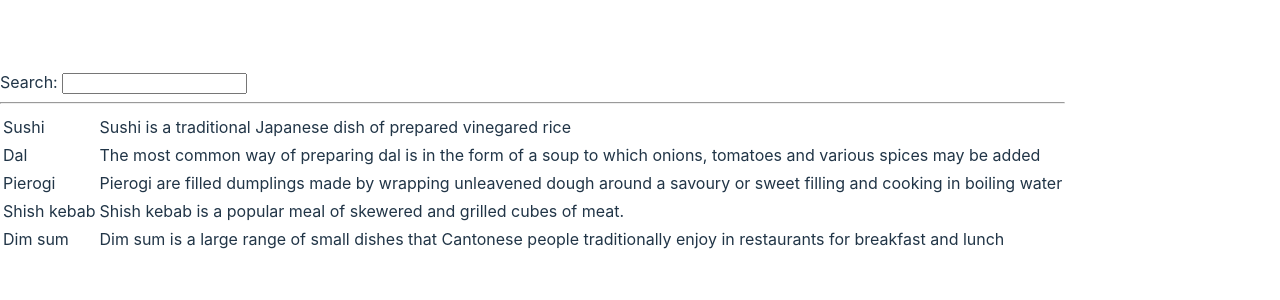
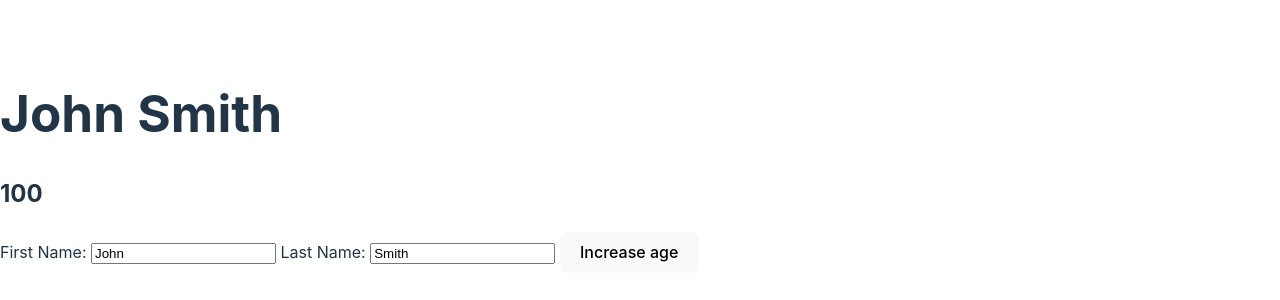
Before and after one commit to AndrewAttemptsCode/odin-my-first-react-app, a React (Vite) app: page / in a window 1280 px wide. Shown: the part 238-538 px from the top of the page. Built offline with nearby package versions, Linux system fonts and the light colour scheme.

Commit message:
Complete more-on-state person challenge

```diff
--- a/src/main.jsx
+++ b/src/main.jsx
@@ -1,7 +1,7 @@
 import { StrictMode } from 'react'
 import { createRoot } from 'react-dom/client'
 import './index.css'
-import FilterableList from './state-between-components/challenge_2/App';
+import Person from './more-on-state/App';
 
 
 const rootElement = document.getElementById('root');
@@ -9,6 +9,6 @@ const root = createRoot(rootElement);
 
 root.render(
   <StrictMode>
-  <FilterableList />
+  <Person />
   </StrictMode>
 )
--- /dev/null
+++ b/src/more-on-state/App.jsx
@@ -0,0 +1,55 @@
+import { useState } from "react";
+
+export default function Person() {
+  const [person, setPerson] = useState({ firstName: "John", lastName: "Smith", age: 100 });
+
+  function handleIncreaseAge() {
+    setPerson({ ...person, age: person.age + 1 });
+  };
+
+  function handleFirstNameChange(event) {
+    setPerson({ ...person, firstName: event.target.value });
+  }
+
+  function handleLastNameChange(event) {
+    setPerson({ ...person, lastName: event.target.value });
+  }
+
+  function capitalize(name) {
+    return name.charAt(0).toUpperCase() + name.slice(1).toLowerCase();
+  }
+
+  const fullName = capitalize(person.firstName) + ' ' + capitalize(person.lastName);
+
+  return (
+    <>
+      <h1>{fullName}</h1>
+      <h2>{person.age}</h2>
+      <Input label='First Name' name={person.firstName} onChange={handleFirstNameChange} />
+      <Input label='Last Name' name={person.lastName} onChange={handleLastNameChange} />
+
+      <button onClick={handleIncreaseAge}>Increase age</button>
+    </>
+  );
+}
+
+function Input({ label, name, onChange }) {
+  return (
+    <>
+      <label>
+        {label}: {' '}
+        <input type="text" value={name} onChange={onChange} />
+      </label>
+      {' '}
+    </>
+  );
+}
+
+// Update the Person component we’ve been using above.
+
+// Add two separate input fields for the first name and the last name.
+// Either of these should be able to update the full name in the
+// h1 element with every keystroke.
+
+// There are many ways you can do this. Keep in mind what you’ve
+// learned in this lesson while coding it out.
```
